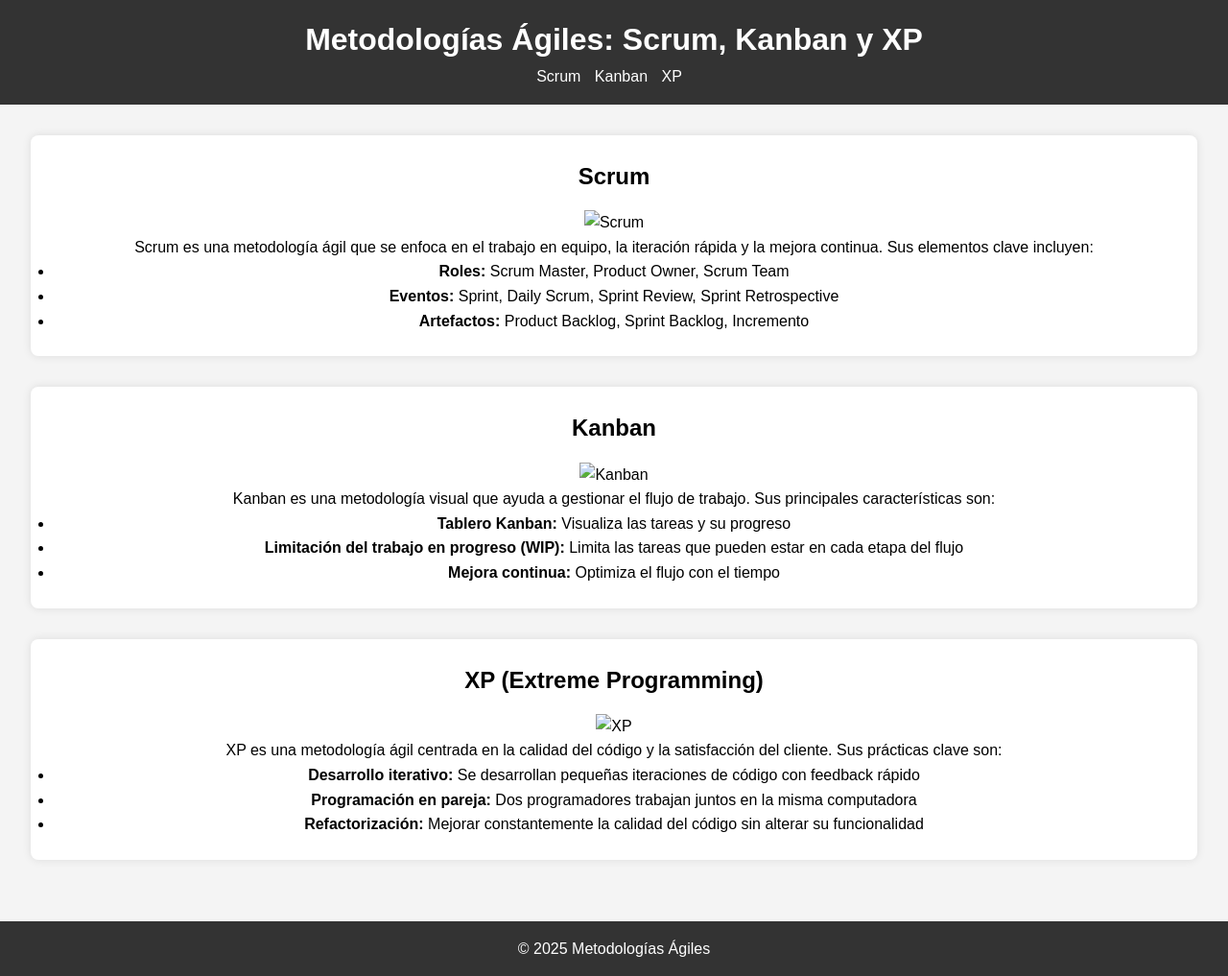
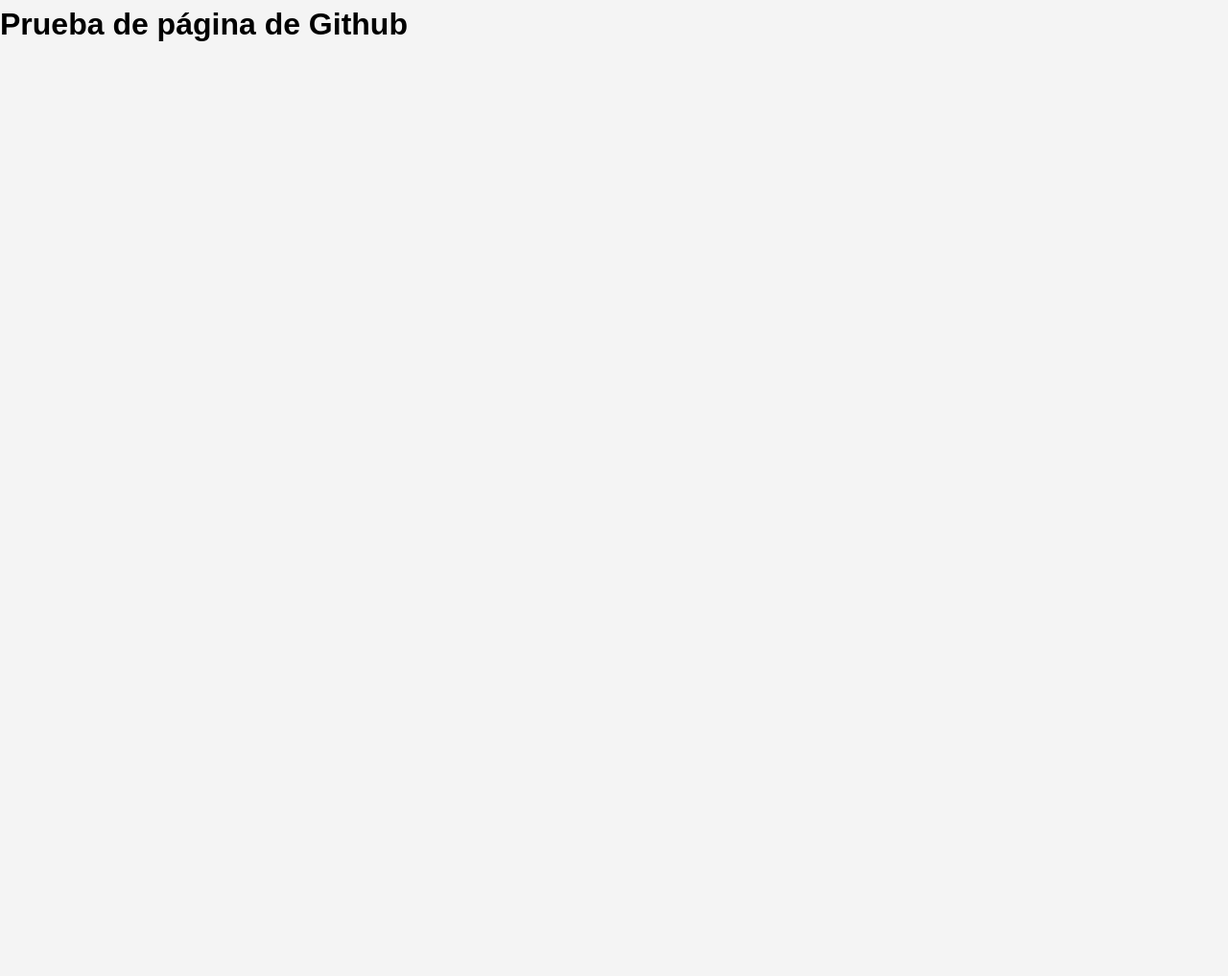
Before and after one commit to FranHerediaa/pagina, a plain HTML site: page index.html in a window 1280 px wide. Shown: the whole page at 96% size. After the commit the page ends 800 px from the top, so only its background shows below. Drawn offline with Linux system fonts and the light colour scheme.

Commit message:
Update index.html

```diff
--- a/index.html
+++ b/index.html
@@ -3,55 +3,12 @@
 <head>
     <meta charset="UTF-8">
     <meta name="viewport" content="width=device-width, initial-scale=1.0">
-    <title>Técnicas de Trabajo Ágiles</title>
+    <title>Prueba de página de Github</title>
     <link rel="stylesheet" href="style.css">
 </head>
 <body>
-    <header>
-        <h1>Metodologías Ágiles: Scrum, Kanban y XP</h1>
-        <nav>
-            <ul>
-                <li><a href="#scrum">Scrum</a></li>
-                <li><a href="#kanban">Kanban</a></li>
-                <li><a href="#xp">XP</a></li>
-            </ul>
-        </nav>
-    </header>
-    <main>
-        <section id="scrum">
-            <h2>Scrum</h2>
-            <img src="assets/images/scrum.png" alt="Scrum" />
-            <p>Scrum es una metodología ágil que se enfoca en el trabajo en equipo, la iteración rápida y la mejora continua. Sus elementos clave incluyen:</p>
-            <ul>
-                <li><strong>Roles:</strong> Scrum Master, Product Owner, Scrum Team</li>
-                <li><strong>Eventos:</strong> Sprint, Daily Scrum, Sprint Review, Sprint Retrospective</li>
-                <li><strong>Artefactos:</strong> Product Backlog, Sprint Backlog, Incremento</li>
-            </ul>
-        </section>
-        <section id="kanban">
-            <h2>Kanban</h2>
-            <img src="assets/images/kanban.png" alt="Kanban" />
-            <p>Kanban es una metodología visual que ayuda a gestionar el flujo de trabajo. Sus principales características son:</p>
-            <ul>
-                <li><strong>Tablero Kanban:</strong> Visualiza las tareas y su progreso</li>
-                <li><strong>Limitación del trabajo en progreso (WIP):</strong> Limita las tareas que pueden estar en cada etapa del flujo</li>
-                <li><strong>Mejora continua:</strong> Optimiza el flujo con el tiempo</li>
-            </ul>
-        </section>
-        <section id="xp">
-            <h2>XP (Extreme Programming)</h2>
-            <img src="assets/images/xp.png" alt="XP" />
-            <p>XP es una metodología ágil centrada en la calidad del código y la satisfacción del cliente. Sus prácticas clave son:</p>
-            <ul>
-                <li><strong>Desarrollo iterativo:</strong> Se desarrollan pequeñas iteraciones de código con feedback rápido</li>
-                <li><strong>Programación en pareja:</strong> Dos programadores trabajan juntos en la misma computadora</li>
-                <li><strong>Refactorización:</strong> Mejorar constantemente la calidad del código sin alterar su funcionalidad</li>
-            </ul>
-        </section>
-    </main>
-    <footer>
-        <p>© 2025 Metodologías Ágiles</p>
-    </footer>
-    <script src="script.js"></script>
+    <div class="container">
+        <h1>Prueba de página de Github</h1>
+    </div>
 </body>
 </html>
```
